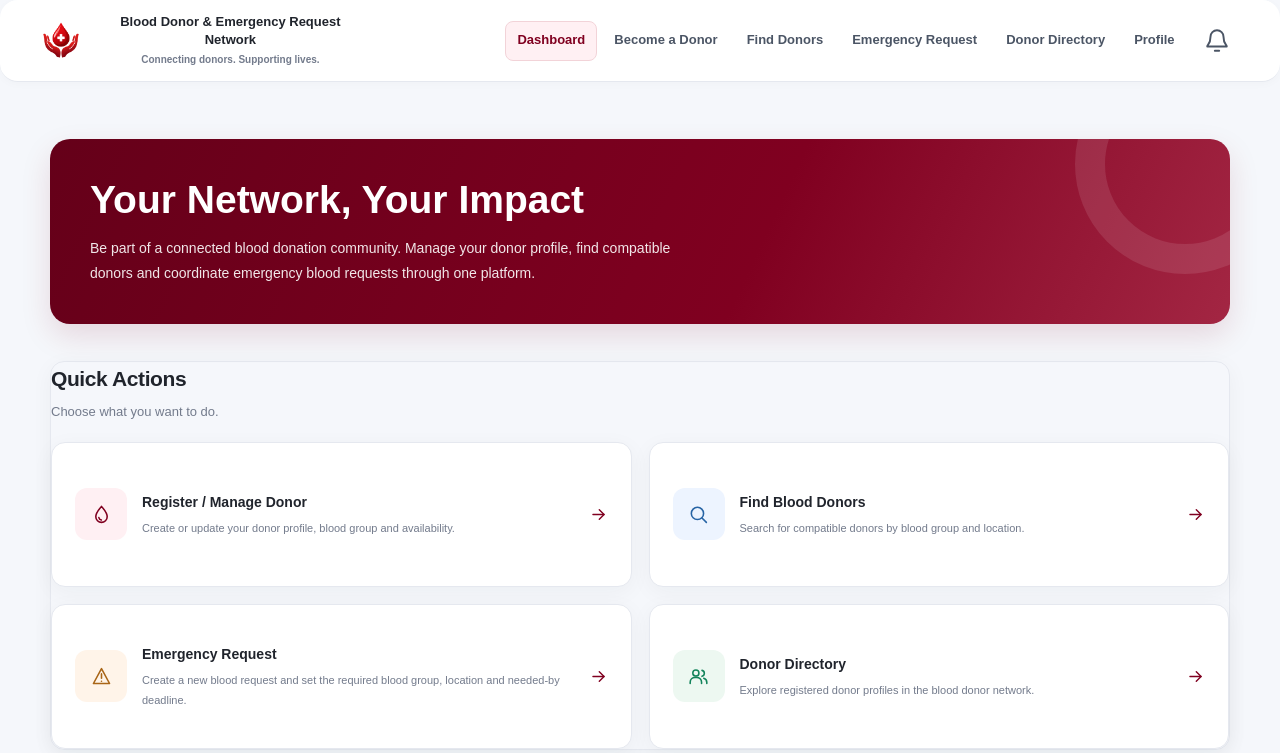
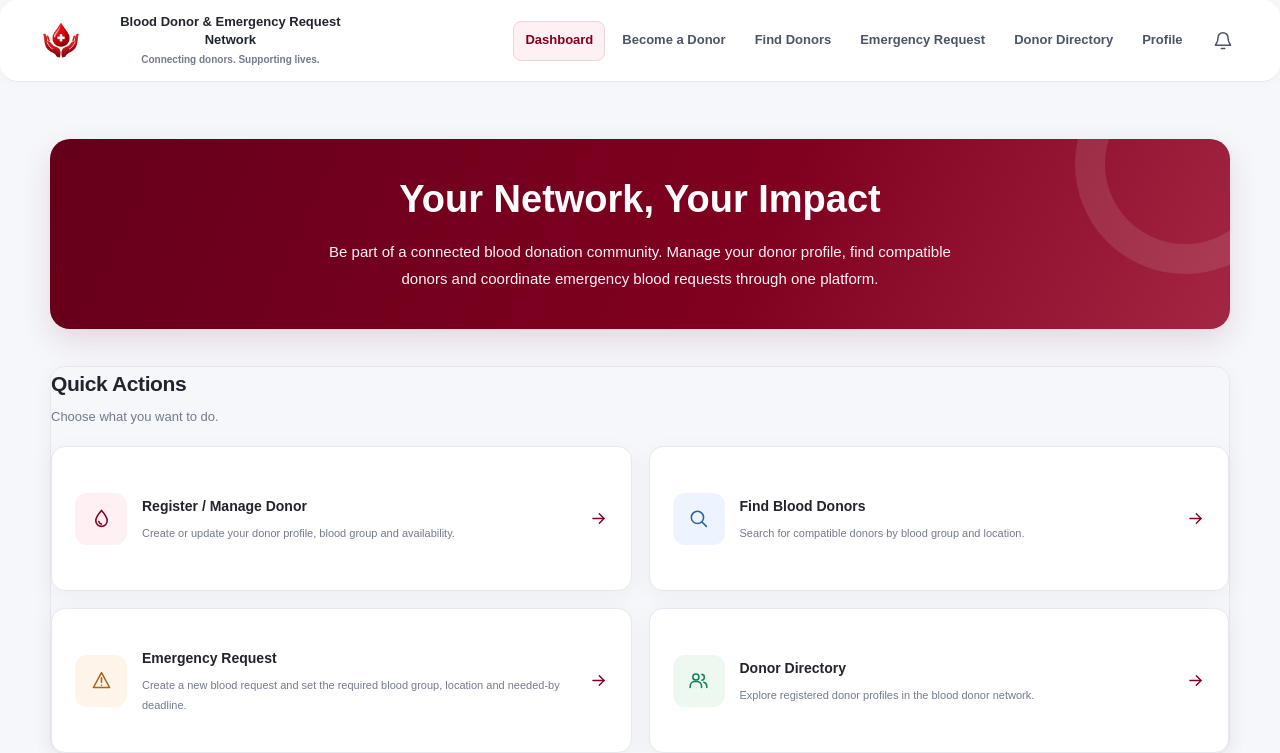
Before and after one commit to f25ari0994-boop/blood-donor-network, a Flask app: page /dashboard in a window 1280 px wide. Shown: the top 753 px of the page. Run offline with Flask 3, Linux system fonts and the light colour scheme; the visitor is signed in with stand-in values (Sample User, id 1); data that the repository does not hold is empty; some libraries are stand-ins or nearby versions.

Commit message:
Align dashboard desktop header and hero with app page design

```diff
--- a/templates/dashboard.html
+++ b/templates/dashboard.html
@@ -401,6 +401,65 @@
         }
     }
 
+    /* Desktop visual bridge: keep Dashboard consistent with Become a Donor
+       and the other authenticated pages without changing dashboard content. */
+    @media (min-width: 761px) {
+        .dashboard-header .notification-nav-link {
+            width: 38px;
+            min-width: 38px;
+            height: 38px;
+            min-height: 38px;
+            padding: 0;
+            margin-left: 4px;
+            position: relative;
+            flex: 0 0 38px;
+            border-radius: 8px;
+        }
+        .dashboard-header .notification-nav-link .notification-text {
+            display: none;
+        }
+        .dashboard-header .notification-nav-link .notification-bell {
+            display: block;
+            width: 20px;
+            height: 20px;
+        }
+        .dashboard-header .notification-nav-link:hover,
+        .dashboard-header .notification-nav-link.active {
+            color: var(--red);
+            background: var(--red-light);
+        }
+        .dashboard-content {
+            width: min(1180px, 94%);
+            padding-top: 32px;
+        }
+        .dashboard-hero {
+            min-height: 190px;
+            height: 190px;
+            padding: 30px 40px;
+            display: flex;
+            align-items: center;
+            justify-content: center;
+            text-align: center;
+        }
+        .dashboard-hero .hero-content {
+            width: 100%;
+            max-width: 760px;
+            margin: 0 auto;
+        }
+        .dashboard-hero h1 {
+            margin: 0 0 14px;
+            font-size: clamp(28px, 4vw, 38px);
+            line-height: 1.25;
+        }
+        .dashboard-hero .hero-description {
+            max-width: 650px;
+            margin: 0 auto;
+            color: #fff3f5;
+            font-size: 15px;
+            line-height: 1.8;
+        }
+    }
+
     @media (prefers-reduced-motion: reduce) {*, *::before, *::after {
             transition: none !important;
             animation: none !important;
```
